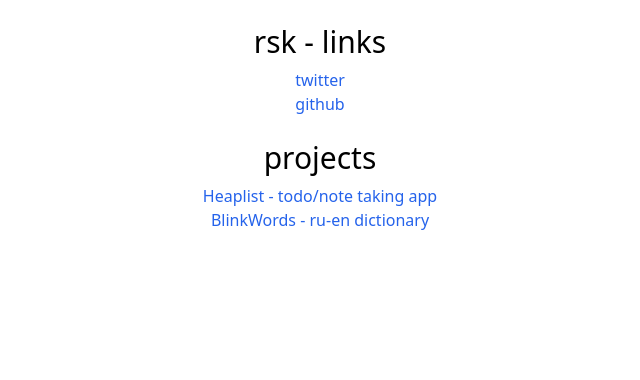
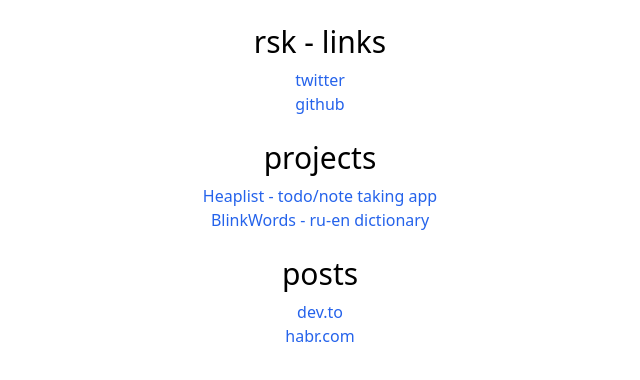
Before and after one commit to rsk700/rsk.me, a website: page index.html in a window 1280 px wide. Shown: the whole page, without its empty margins (320-960 px from the left). Drawn offline with Linux system fonts and the light colour scheme.

Commit message:
add posts links

```diff
--- a/index.html
+++ b/index.html
@@ -25,6 +25,13 @@
       <div><a href="https://heaplist.app/">Heaplist - todo/note taking app</a></div>
       <div><a href="https://blinkwords.rsklab.com/">BlinkWords - ru-en dictionary</a></div>
     </div>
+    <div>
+      <h1>posts</h1>
+    </div>
+    <div>
+      <div><a href="https://dev.to/rsk">dev.to</a></div>
+      <div><a href="https://habr.com/ru/users/rsk/posts/">habr.com</a></div>
+    </div>
   </div>
 </body>
 
--- a/package.json
+++ b/package.json
@@ -2,6 +2,6 @@
   "name": "rsk_me",
   "version": "1.0.0",
   "devDependencies": {
-    "tailwindcss": "^3.0.23"
+    "tailwindcss": "^3.3.2"
   }
 }
```
Also changed, not shown: static/css/style.css.
